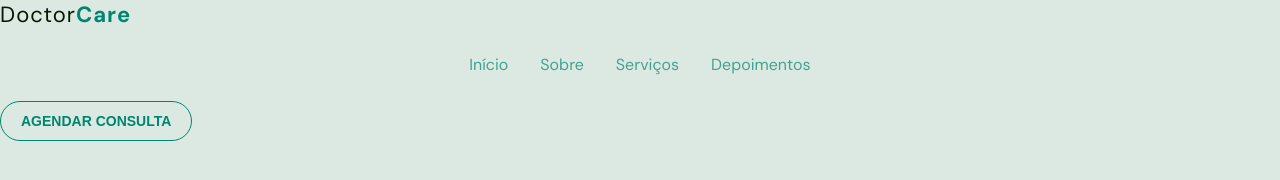
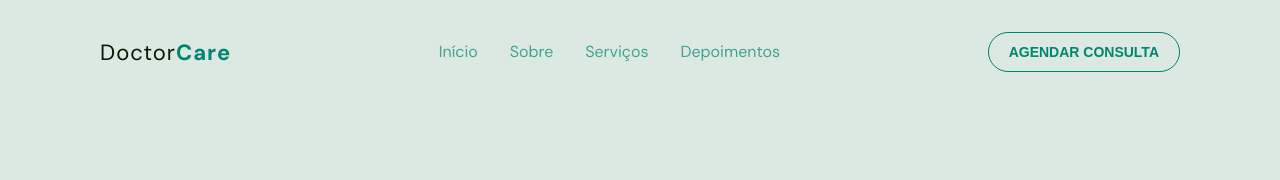
Before and after one commit to StefanyVasc/doctor-care, a website built with Vite: page src/index.html in a window 1280 px wide. Built offline with nearby package versions, Linux system fonts and the light colour scheme.

Commit message:
Correct body alignment

```diff
--- a/src/css/base.css
+++ b/src/css/base.css
@@ -0,0 +1,3 @@
+.home {
+    margin: 16px 100px;
+}
--- a/src/css/header.css
+++ b/src/css/header.css
@@ -1,3 +1,8 @@
+.header {
+    display: flex;
+    align-items: center;
+}
+
 .header__logo {
     display: flex;
     font-size: 22px;
@@ -19,7 +24,7 @@
     border: 1px solid var(--brand-green);
     background-color: var(--brand-green-light);
     border-radius: 20px;
-
+    white-space: nowrap;
     font-weight: bold;
 }
 
--- a/src/index.html
+++ b/src/index.html
@@ -12,7 +12,9 @@
         <title>Doctor Care</title>
     </head>
     <body>
-        <header>
+
+        <div class="home">
+        <header class="header">
             <div class="header__logo">
                 <span>Doctor</span>
                 <span class="header__logo--right">Care</span>
```
